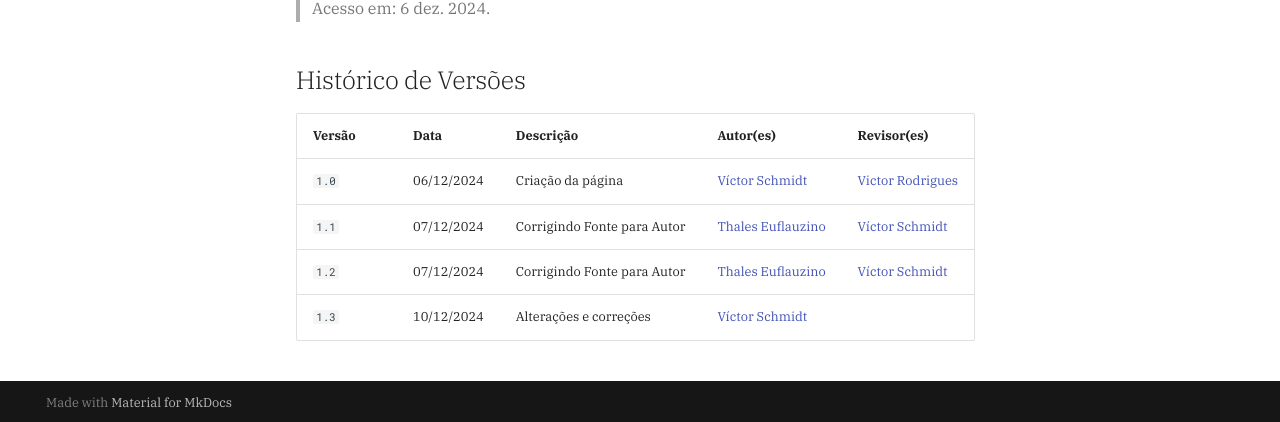
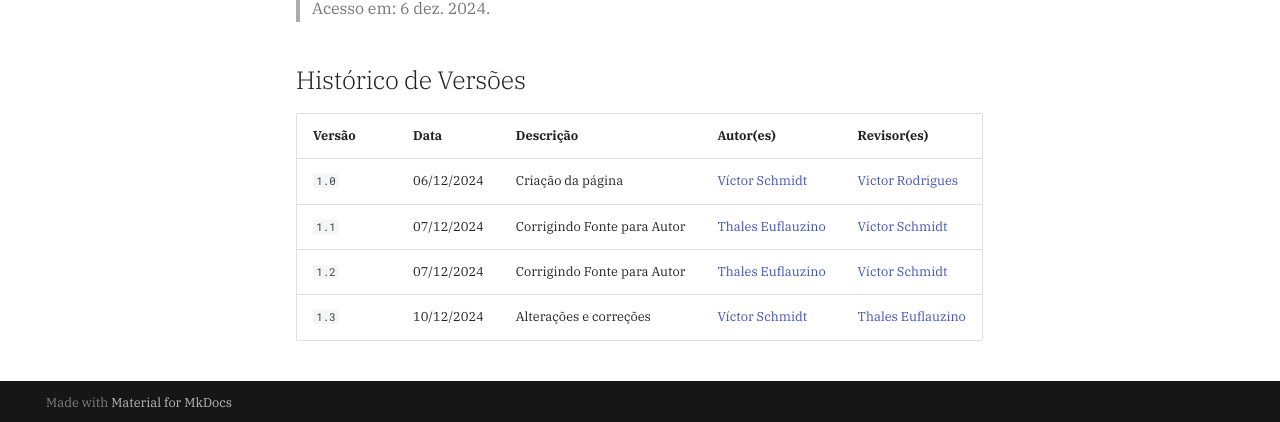
Before and after one commit to Requisitos-de-Software/2024.2-Grupo05, an MkDocs documentation site: the page built from docs/modelagem-pt1/casos-de-uso.md, in a window 1280 px wide and 900 px high, scrolled down 6413 px. Shown: the part 475-897 px from the top of the window. Built offline with MkDocs 1.6.1 and Material for MkDocs 9.7.7, drawn with Linux system fonts in a browser that asks for light colours; comment, search, counter and statistics services are not loaded.

Commit message:
Update casos-de-uso.md

```diff
--- a/docs/modelagem-pt1/casos-de-uso.md
+++ b/docs/modelagem-pt1/casos-de-uso.md
@@ -164,4 +164,4 @@ As tabelas de 2 a 6 mostram a especialização dos casos de uso.
 | `1.0`    | 06/12/2024 | Criação da página | [Víctor Schmidt](https://github.com/moonshinerd)   | [Victor Rodrigues](https://github.com/ViictorHugoo) |
 | `1.1`    | 07/12/2024 | Corrigindo Fonte para Autor | [Thales Euflauzino](https://github.com/thaleseuflauzino)   | [Víctor Schmidt](https://github.com/moonshinerd) |
 | `1.2`    | 07/12/2024 | Corrigindo Fonte para Autor | [Thales Euflauzino](https://github.com/thaleseuflauzino)   | [Víctor Schmidt](https://github.com/moonshinerd) |
-| `1.3`    | 10/12/2024 | Alterações e correções | [Víctor Schmidt](https://github.com/moonshinerd)   |  |
+| `1.3`    | 10/12/2024 | Alterações e correções | [Víctor Schmidt](https://github.com/moonshinerd)   | [Thales Euflauzino](https://github.com/thaleseuflauzino) |
```
